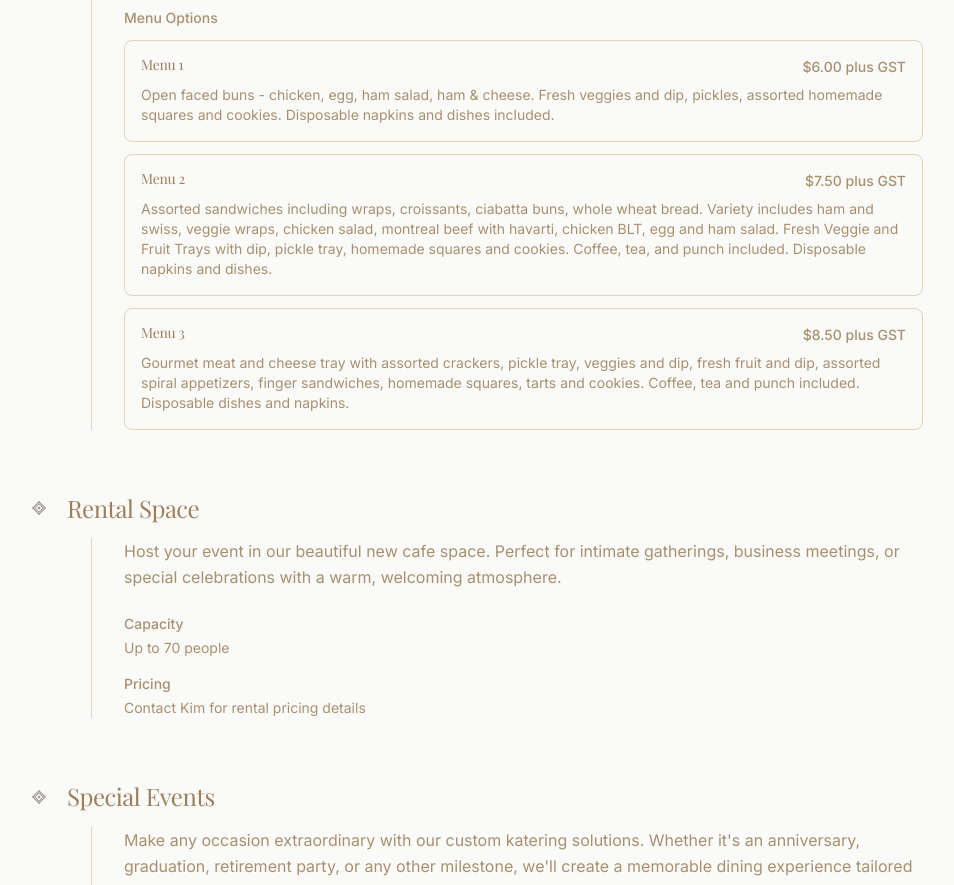
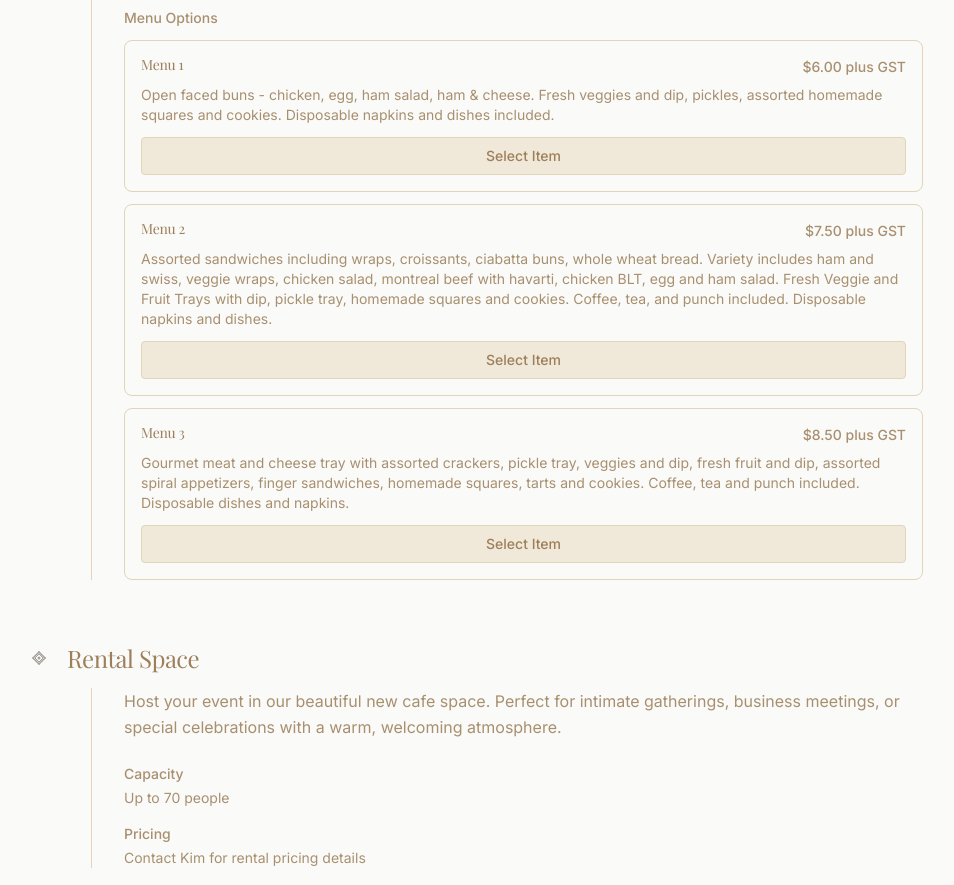
Before and after one commit to leonamotyer/KimsKatering, a Next.js app: page /events in a window 1280 px wide. Shown: the part 1840-2725 px from the top of the page, without its empty margins (165-1119 px from the left). Built offline with nearby package versions, Linux system fonts and the light colour scheme; a web font is replaced by a local one.

Commit message:
added clickable to funeral options

```diff
--- a/app/events/page.tsx
+++ b/app/events/page.tsx
@@ -1,7 +1,72 @@
+"use client";
+
+import { useState } from "react";
+import { useRouter } from "next/navigation";
 import eventsData from "../data/events.json";
 import VictorianBorder from "../componenets/victorian-animation";
+import SelectedItemsPopup from "../componenets/selected-items-popup";
+
+interface MenuItem {
+  name: string;
+  description: string;
+  price: string;
+}
+
+interface SelectedItem {
+  categoryId: string;
+  categoryName: string;
+  itemName: string;
+  itemDescription: string;
+  itemPrice: string;
+}
 
 export default function Events() {
+  const router = useRouter();
+  const [selectedItems, setSelectedItems] = useState<SelectedItem[]>([]);
+
+  const toggleItemSelection = (item: MenuItem, eventName: string) => {
+    setSelectedItems(prev => {
+      const isSelected = prev.some(selected => selected.itemName === item.name);
+      if (isSelected) {
+        return prev.filter(selected => selected.itemName !== item.name);
+      } else {
+        const selectedItem: SelectedItem = {
+          categoryId: 'funeral',
+          categoryName: eventName,
+          itemName: item.name,
+          itemDescription: item.description,
+          itemPrice: item.price
+        };
+        return [...prev, selectedItem];
+      }
+    });
+  };
+
+  const isItemSelected = (item: MenuItem) => {
+    return selectedItems.some(selected => selected.itemName === item.name);
+  };
+
+  const clearSelection = () => {
+    setSelectedItems([]);
+  };
+
+  const handleQuoteRequest = () => {
+    if (selectedItems.length === 0) return;
+
+    // Create URL parameters for selected items
+    const params = new URLSearchParams();
+    selectedItems.forEach((item, index) => {
+      params.append(`item${index}`, `${item.itemName}|${item.itemDescription}|${item.itemPrice}`);
+    });
+
+    // Navigate to custom quote page with selected items
+    router.push(`/contact/customQuote?${params.toString()}`);
+  };
+
+  const removeItem = (categoryId: string, itemName: string) => {
+    setSelectedItems(prev => prev.filter(item => item.itemName !== itemName));
+  };
+
   return (
     <div className="min-h-screen bg-stone-50">
       {/* Hero Section */}
@@ -104,7 +169,17 @@ export default function Events() {
                               <h4 className="text-sm font-medium text-[var(--baguette-dark)]">{menu.name}</h4>
                               <span className="text-sm font-medium text-[var(--baguette-muted)]">{menu.price}</span>
                             </div>
-                            <p className="text-sm text-[var(--baguette-muted)]">{menu.description}</p>
+                            <p className="text-sm text-[var(--baguette-muted)] mb-3">{menu.description}</p>
+                            <button
+                              onClick={() => toggleItemSelection(menu, event.name)}
+                              className={`w-full py-2 px-4 text-sm font-medium rounded transition-colors ${
+                                isItemSelected(menu)
+                                  ? 'bg-[var(--baguette-dark)] text-white hover:bg-[var(--baguette-medium)]'
+                                  : 'bg-[var(--baguette-subtle)] text-[var(--baguette-dark)] hover:bg-[var(--baguette-light)] border border-[var(--baguette-light)]'
+                              }`}
+                            >
+                              {isItemSelected(menu) ? '✓ Selected' : 'Select Item'}
+                            </button>
                           </div>
                         ))}
                       </div>
@@ -143,6 +218,16 @@ export default function Events() {
         </div>
       </section>
 
+      {/* Selected Items Popup */}
+      {selectedItems.length > 0 && (
+        <SelectedItemsPopup
+          selectedItems={selectedItems}
+          onRemoveItem={removeItem}
+          onClearAll={clearSelection}
+          onRequestQuote={handleQuoteRequest}
+        />
+      )}
+
       {/* Victorian Page Border */}
       <VictorianBorder />
     </div>
```
Also changed, not shown: 1 other file (tests, documents, lock files or other folders).
